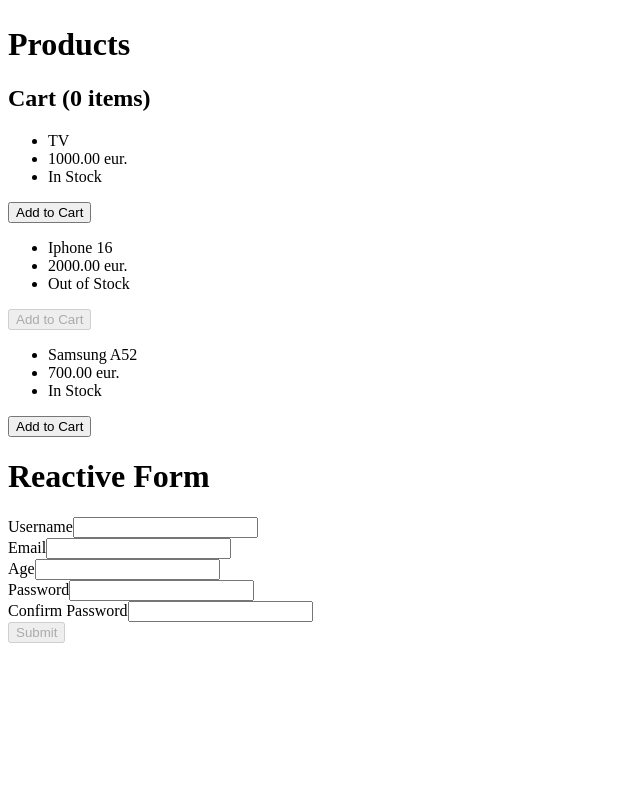
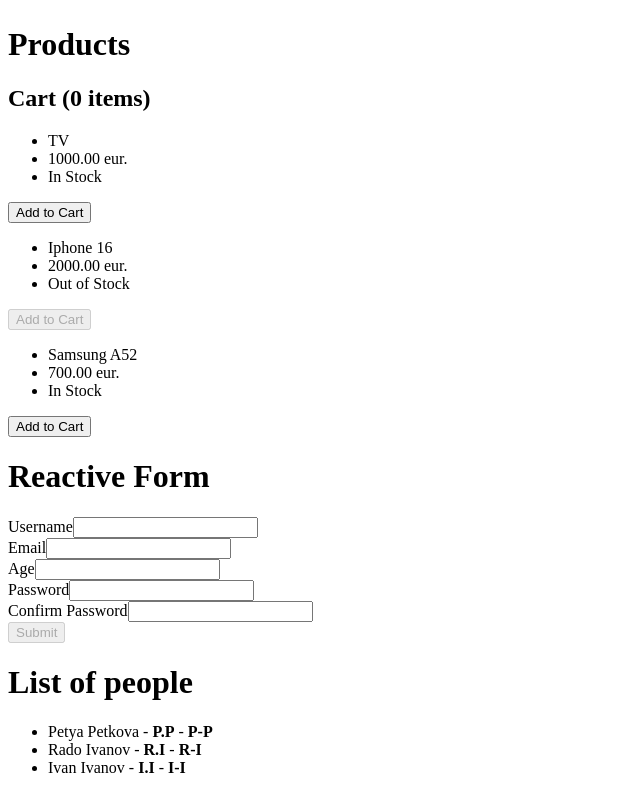
Before and after one commit to PIPetkova19/tasks-frontend, an Angular app in the folder hw3/app-counter-1/: page / in a window 1280 px wide. Shown: the part 248-1041 px from the top of the page, without its empty margins (0-640 px from the left). Before the commit the page ends 899 px from the top, so only its background shows below. Built offline with nearby package versions, Linux system fonts and the light colour scheme.

Commit message:
Add task 6 (custom pipe)

```diff
--- /dev/null
+++ b/hw3/app-counter-1/src/app/app-list-people/app-list-people.html
@@ -0,0 +1,10 @@
+<h1>List of people</h1>
+<ul>
+    @for (person of people; track person) {
+    <li>
+        {{ person }}
+        - <strong>{{ person | initials }}</strong>
+        - <strong>{{ person | initials:'-' }}</strong>
+    </li>
+    }
+</ul>
--- /dev/null
+++ b/hw3/app-counter-1/src/app/app-list-people/app-list-people.ts
@@ -0,0 +1,16 @@
+import { Component } from '@angular/core';
+import { InitialsPipe } from '../common/initials-pipe';
+
+@Component({
+  selector: 'app-list-people',
+  templateUrl: './app-list-people.html',
+  styleUrl: './app-list-people.css',
+  imports: [InitialsPipe],
+})
+export class AppListPeople {
+  people: string[] = [
+    'Petya Petkova',
+    'Rado Ivanov',
+    'Ivan Ivanov'
+  ];
+}
--- a/hw3/app-counter-1/src/app/app.html
+++ b/hw3/app-counter-1/src/app/app.html
@@ -3,4 +3,5 @@
 <app-product-page>
 </app-product-page>
 <app-registration-form></app-registration-form>
+<app-list-people></app-list-people>
 <router-outlet />
--- a/hw3/app-counter-1/src/app/app.ts
+++ b/hw3/app-counter-1/src/app/app.ts
@@ -5,12 +5,14 @@
 import { AppProductCard } from './app-product-card/app-product-card';
 import { AppProductPage } from './app-product-page/app-product-page';
 import { AppRegistrationForm } from './app-registration-form/app-registration-form';
+import { AppListPeople } from './app-list-people/app-list-people';
 
 @Component({
   selector: 'app-root',
   templateUrl: './app.html',
   styleUrl: './app.css',
-  imports: [RouterOutlet, AppCounter, AppStudentList,AppProductCard,AppProductPage,AppRegistrationForm]
+  imports: [RouterOutlet, AppCounter, AppStudentList, AppProductCard,
+    AppProductPage, AppRegistrationForm, AppListPeople]
 })
 export class App {
   protected readonly title = signal('app-counter-1');
--- /dev/null
+++ b/hw3/app-counter-1/src/app/common/initials-pipe.ts
@@ -0,0 +1,14 @@
+import { Pipe, PipeTransform } from '@angular/core';
+
+@Pipe({
+  name: 'initials',
+})
+export class InitialsPipe implements PipeTransform {
+  transform(value: string, separator: string = '.'): string {
+    if (!value) { return value; }
+
+    return value.split(' ')
+      .map(word => word[0].toUpperCase())
+      .join(separator);
+  }
+}
```
Also changed, not shown: hw3/app-counter-1/src/app/app-list-people/app-list-people.css (added), 2 other files (tests, documents, lock files or other folders).
